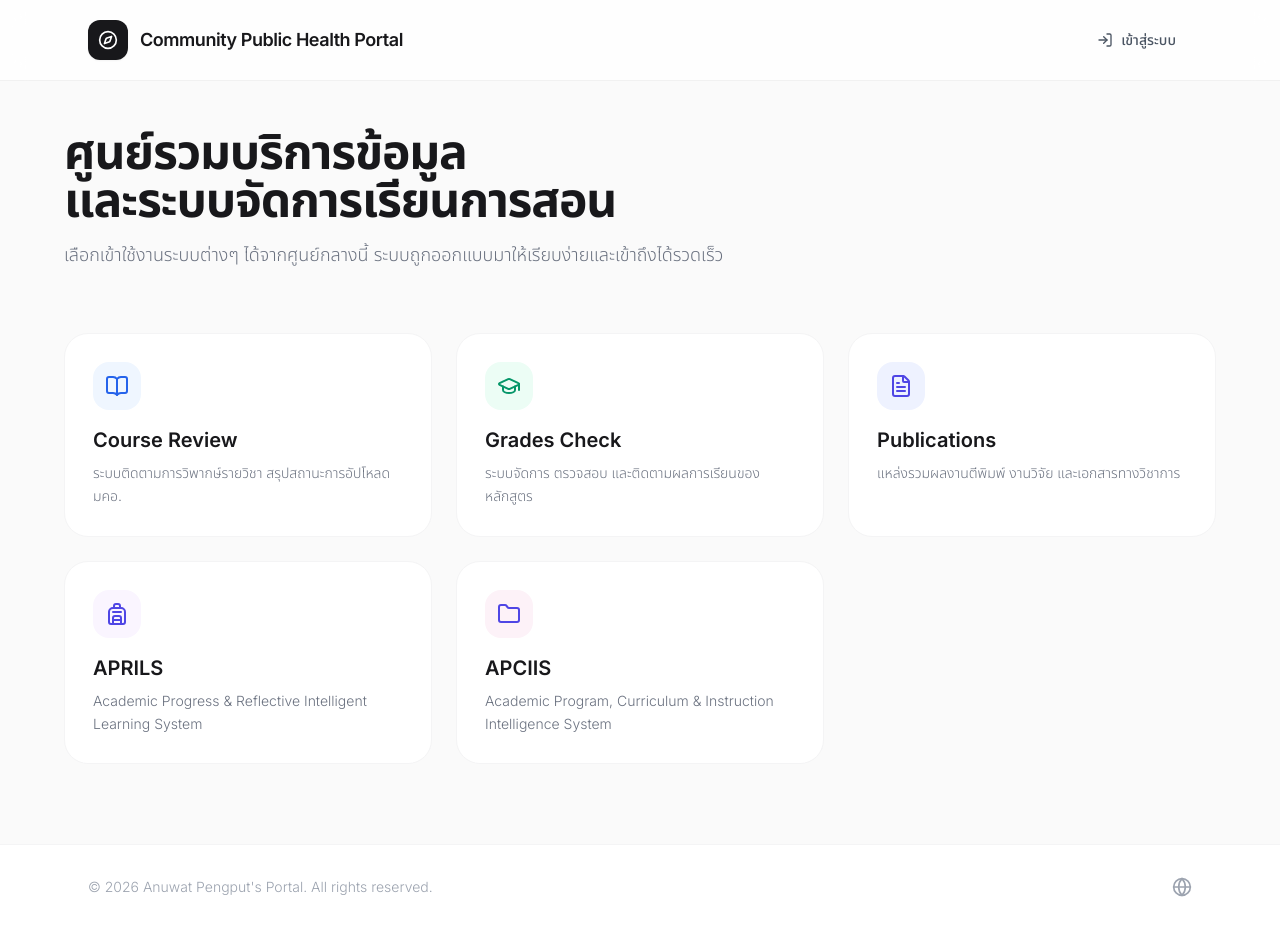
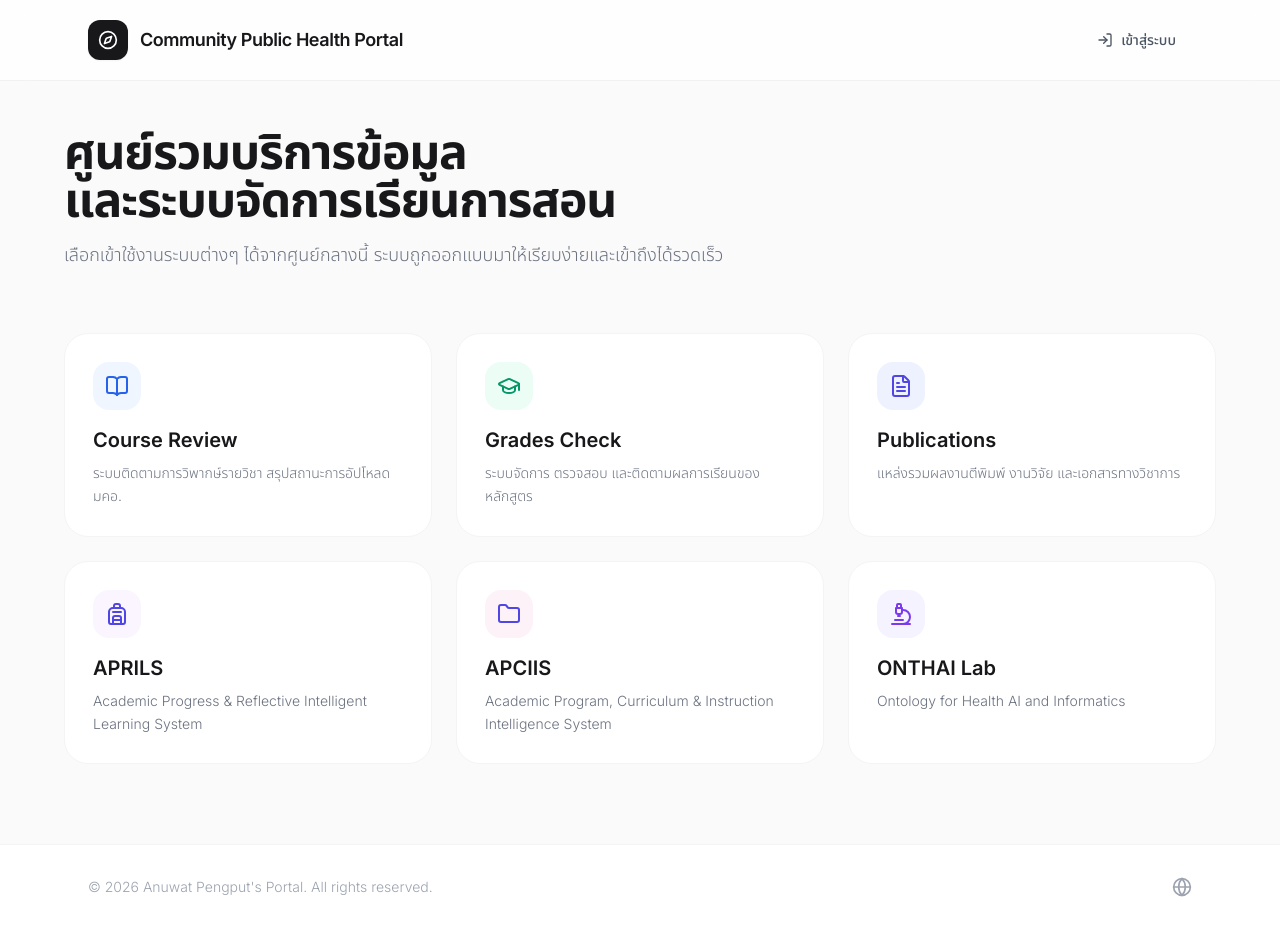
Before and after one commit to anuwatpe/cph-portal, a plain HTML site: page index.html in a window 1280 px wide. Drawn offline with nearby package versions, Linux system fonts and the light colour scheme.

Commit message:
Add ONTHAI Lab to portfolio
Added a new ONTHAI Lab entry to the homepage portfolio list, including its title, description, URL, and visual styling to match the existing project cards.

```diff
--- a/index.html
+++ b/index.html
@@ -228,6 +228,15 @@
                 icon: 'folder',
                 color: 'text-indigo-600',
                 bg: 'bg-pink-50'
+            },
+            {
+                id: 'onthai',
+                title: 'ONTHAI Lab',
+                description: 'Ontology for Health AI and Informatics',
+                url: 'https://anuwatpe.github.io/ap-portfolio/',
+                icon: 'microscope',
+                color: 'text-violet-600',
+                bg: 'bg-violet-50'
             }
         ];
 
```
